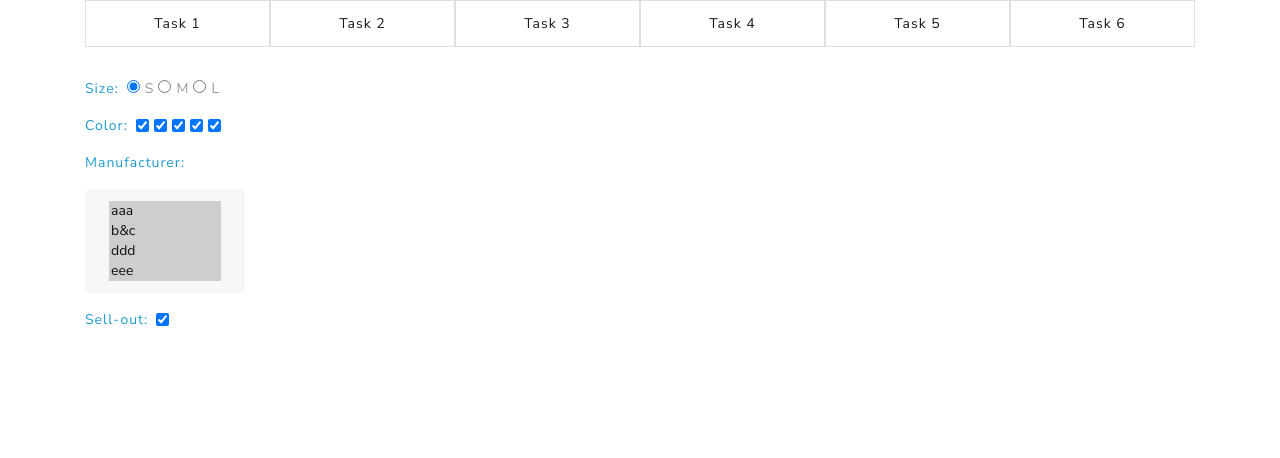
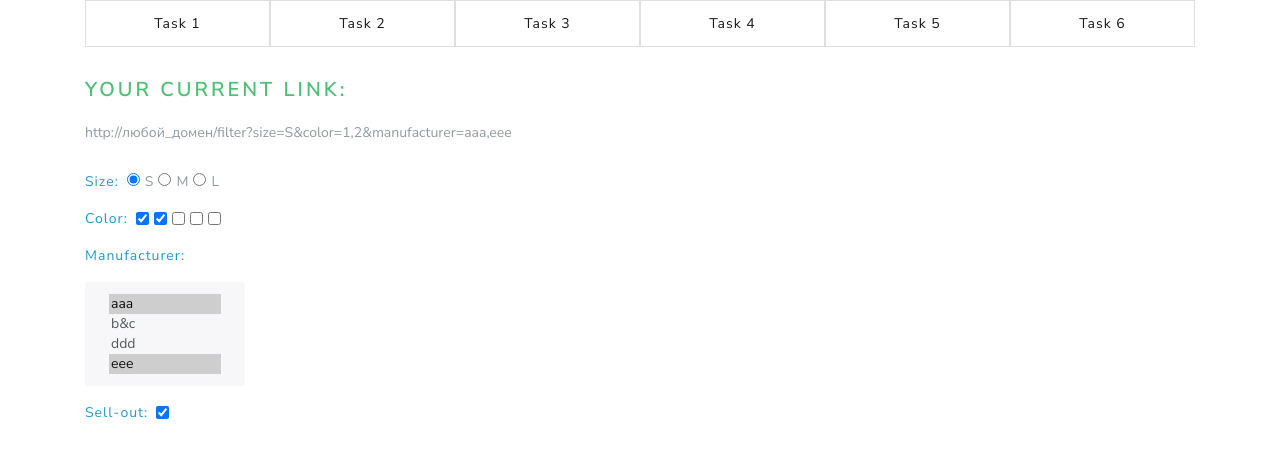
Before and after one commit to StanBurton/on-travel-test, a React (Create React App) app: page /task2 in a window 1280 px wide. Shown: the top 458 px of the page. Built offline with nearby package versions, Linux system fonts and the light colour scheme.

Commit message:
feat: do a test2 task fix: change styles at task 1

```diff
--- a/src/components/Task1/Task1.css
+++ b/src/components/Task1/Task1.css
@@ -1,3 +1,7 @@
 .red {
     color: red !important;
 }
+
+.green {
+    color: #0075bd !important;
+}
--- a/src/components/Task1/Task1.js
+++ b/src/components/Task1/Task1.js
@@ -17,7 +17,7 @@ export default class Task1 extends React.Component {
   };
 
   render() {
-    const isValue = this.state.text === this.initText ? "form-control" : "form-control red";
+    const isValue = this.state.text === this.initText ? "form-control green" : "form-control red";
 
     return (
       <div className="task1">
--- a/src/components/Task2/Task2.css
+++ b/src/components/Task2/Task2.css
@@ -1,3 +1,11 @@
+.form-control-plaintext {
+  padding-left: 0rem;
+  margin-bottom: 1rem;
+  outline: 0px !important;
+  -webkit-appearance: none;
+  box-shadow: none !important;
+}
+
 .radios {
   display: block;
   margin-bottom: 1rem;
@@ -11,11 +19,15 @@
   margin-bottom: 1rem;
 }
 
+.select span {
+  margin-bottom: 1rem;
+}
+
 .select select {
   margin-bottom: 1rem;
   width: 10rem !important;
 }
 
-.select span {
-  margin-bottom: 1rem;
+.select select option {
+  user-select: none;
 }
--- a/src/components/Task2/Task2.js
+++ b/src/components/Task2/Task2.js
@@ -3,10 +3,129 @@ import React from "react";
 import "./Task2.css";
 
 export default class Task2 extends React.Component {
+  constructor() {
+    super();
+    this.initUrl =
+      "http://любой_домен/filter?size=S&color=1,2&manufacturer=aaa,eee";
+    this.state = {
+      size: "M",
+      color: ["1", "2"],
+      manufacturer: ["aaa", "eee"],
+      sellOut: false,
+    };
+  }
+
+  componentDidMount() {
+    this.getData();
+  }
+
+  componentDidUpdate(prevProps, prevState) {
+    const { sellOut, size, color, manufacturer } = this.state;
+    if (sellOut === prevState.sellOut) {
+      console.log(
+        `http://любой_домен/filter?size=${size}&color=${
+          color.length < 1 ? "null" : color.join(",")
+        }&manufacturer=${manufacturer.join(",")}`
+      );
+    }
+  }
+
+  getData() {
+    const url = this.initUrl;
+    let sellOut = this.state.sellOut;
+
+    let reg = /=[^&]*\w/gm;
+    const size = url.match(reg)[0].slice(1);
+    const color = url
+      .match(reg)[1]
+      .slice(1)
+      .split(",");
+    const manufacturer = url
+      .match(reg)[2]
+      .slice(1)
+      .split(",");
+
+    if (url.match(reg).length > 0) {
+      sellOut = true;
+    }
+
+    this.setState({
+      size,
+      color,
+      manufacturer,
+      sellOut,
+    });
+  }
+
+  sizeHandler = e => {
+    const size = e.target.value;
+    this.setState({
+      size,
+    });
+  };
+
+  addOrDeleteToArr(arr, value, propName) {
+    if (arr.indexOf(value) < 0) {
+      this.setState({
+        [propName]: [...arr, value],
+      });
+      return;
+    }
+    const idx = arr.findIndex(el => el === value);
+    const newArray = [...arr.slice(0, idx), ...arr.slice(idx + 1)];
+
+    this.setState({
+      [propName]: newArray,
+    });
+  }
+
+  colorHandler = e => {
+    const color = e.target.value;
+    this.addOrDeleteToArr(this.state.color, color, "color");
+  };
+
+  manufacturerHandler = e => {
+    const manufacturer = e.target.value;
+    this.addOrDeleteToArr(
+      this.state.manufacturer,
+      manufacturer,
+      "manufacturer"
+    );
+  };
+
+  sellOutHandler = () => {
+    this.setState(state => {
+      return {
+        sellOut: !state.sellOut,
+      };
+    });
+  };
+
+  isChecked(arr, value) {
+    if (arr.indexOf(value) > -1) {
+      return true;
+    }
+    return false;
+  }
+
   render() {
+    const { size, color, manufacturer, sellOut } = this.state;
+
     return (
-      <div className="task2">
-        <form>
+      <div className="task2 row">
+        <div className="col-md-12">
+          <h4 className="text-success">Your Current Link:</h4>
+          <input
+            type="text"
+            readOnly
+            className="form-control-plaintext"
+            id="staticEmail"
+            value={`http://любой_домен/filter?size=${size}&color=${
+              color.length < 1 ? "null" : color.join(",")
+            }&manufacturer=${manufacturer.join(",")}`}
+          />
+        </div>
+        <form className="col-md-12">
           <div className="form-check form-check-inline radios">
             <span className="text-info mr-2">Size:</span>
             <input
@@ -15,7 +134,8 @@ export default class Task2 extends React.Component {
               type="radio"
               name="size"
               value="S"
-              checked={true}
+              onChange={this.sizeHandler}
+              checked={size === "S"}
             />
             <label className="form-check-label mr-1" htmlFor="size1">
               S
@@ -26,6 +146,8 @@ export default class Task2 extends React.Component {
               name="size"
               value="M"
               id="size2"
+              onChange={this.sizeHandler}
+              checked={size === "M"}
             />
             <label className="form-check-label mr-1" htmlFor="size2">
               M
@@ -36,6 +158,8 @@ export default class Task2 extends React.Component {
               name="size"
               value="L"
               id="size3"
+              onChange={this.sizeHandler}
+              checked={size === "L"}
             />
             <label className="form-check-label mr-1" htmlFor="size3">
               L
@@ -48,40 +172,40 @@ export default class Task2 extends React.Component {
               type="checkbox"
               name="color"
               value="1"
-              checked={true}
-              data-color="red"
+              checked={this.isChecked(color, "1")}
+              onChange={this.colorHandler}
             />
             <input
               className="form-check-input checkbox-inline"
               type="checkbox"
               name="color"
               value="2"
-              checked={true}
-              data-color="green"
+              checked={this.isChecked(color, "2")}
+              onChange={this.colorHandler}
             />
             <input
               className="form-check-input checkbox-inline"
               type="checkbox"
               name="color"
               value="3"
-              checked={true}
-              data-color="yellow"
+              checked={this.isChecked(color, "3")}
+              onChange={this.colorHandler}
             />
             <input
               className="form-check-input checkbox-inline"
               type="checkbox"
               name="color"
               value="4"
-              checked={true}
-              data-color="teal"
+              checked={this.isChecked(color, "4")}
+              onChange={this.colorHandler}
             />
             <input
               className="form-check-input checkbox-inline"
               type="checkbox"
               name="color"
               value="5"
-              checked={true}
-              data-color="blue"
+              checked={this.isChecked(color, "5")}
+              onChange={this.colorHandler}
             />
           </div>
           <div className="input-group select d-flex flex-column">
@@ -91,19 +215,11 @@ export default class Task2 extends React.Component {
               name="manufacturer"
               id="manufacturer"
               multiple
+              value={manufacturer}
+              onChange={this.manufacturerHandler}
             >
-              <option value="aaa" selected={true}>
-                aaa
-              </option>
-              <option value="b&c" selected={true}>
-                b&c
-              </option>
-              <option value="ddd" selected={true}>
-                ddd
-              </option>
-              <option value="eee" selected={true}>
-                eee
-              </option>
+              <option value="aaa">aaa</option>;<option value="b&c">b&c</option>;
+              <option value="ddd">ddd</option>;<option value="eee">eee</option>;
             </select>
           </div>
           <div className="form-check form-check-inline sell-out">
@@ -113,7 +229,8 @@ export default class Task2 extends React.Component {
               type="checkbox"
               name="sell-out"
               value="1"
-              checked={true}
+              onChange={this.sellOutHandler}
+              checked={sellOut}
             />
           </div>
         </form>
```
